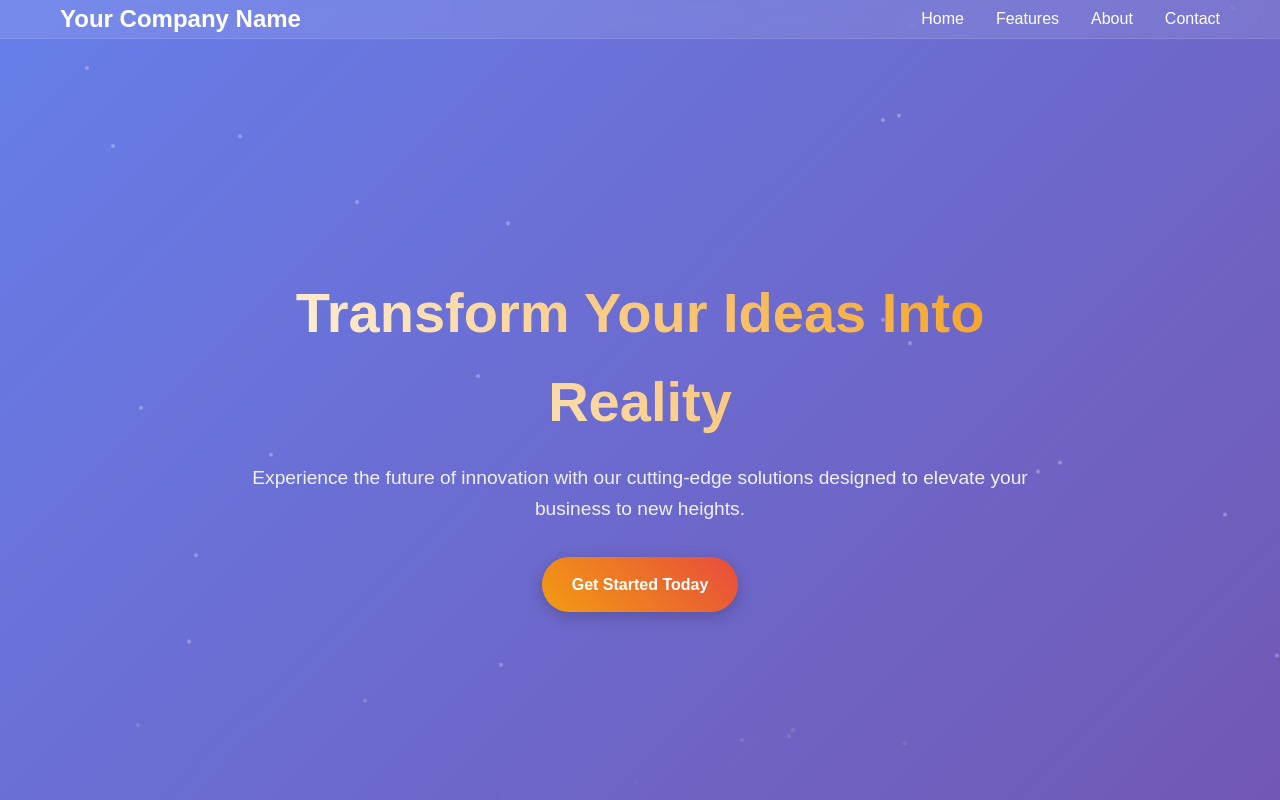
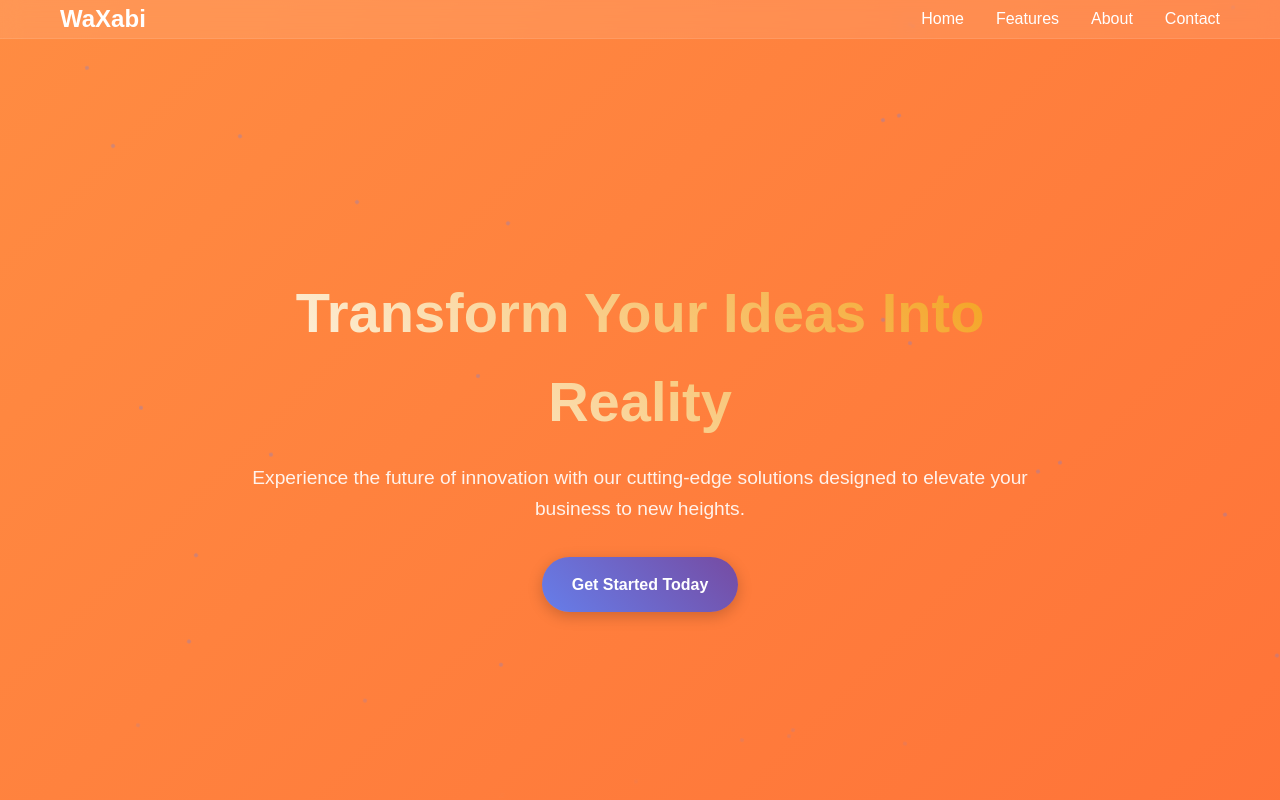
Before and after one commit to xabi-aizpuru/website, a plain HTML site: page index.html in a window 1280 px wide. Shown: the top 800 px of the page. Drawn offline with Linux system fonts and the light colour scheme.

Commit message:
Update index.html

```diff
--- a/index.html
+++ b/index.html
@@ -3,7 +3,7 @@
 <head>
     <meta charset="UTF-8">
     <meta name="viewport" content="width=device-width, initial-scale=1.0">
-    <title>Your Amazing Project</title>
+    <title>WaXabi</title>
     <style>
         * {
             margin: 0;
@@ -15,7 +15,7 @@
             font-family: 'Arial', sans-serif;
             line-height: 1.6;
             color: #333;
-            background: linear-gradient(135deg, #667eea 0%, #764ba2 100%);
+            background: linear-gradient(135deg, #ff8c42 0%, #ff6b35 100%);
             min-height: 100vh;
         }
 
@@ -101,7 +101,7 @@
         .cta-button {
             display: inline-block;
             padding: 15px 30px;
-            background: linear-gradient(45deg, #f39c12, #e74c3c);
+            background: linear-gradient(45deg, #667eea, #764ba2);
             color: white;
             text-decoration: none;
             border-radius: 50px;
@@ -215,7 +215,7 @@
             position: absolute;
             width: 4px;
             height: 4px;
-            background: rgba(255, 255, 255, 0.3);
+            background: rgba(102, 126, 234, 0.3);
             border-radius: 50%;
             animation: float 6s infinite linear;
         }
@@ -245,7 +245,7 @@
     <!-- Header -->
     <header>
         <nav class="container">
-            <a href="#" class="logo">Your Company Name</a>
+            <a href="#" class="logo">WaXabi</a>
             <ul class="nav-links">
                 <li><a href="#home">Home</a></li>
                 <li><a href="#features">Features</a></li>
@@ -295,7 +295,7 @@
     <!-- Footer -->
     <footer>
         <div class="container">
-            <p>&copy; 2025 Your Company Name. All rights reserved. | Made with ❤️</p>
+            <p>&copy; 2025 WaXabi. All rights reserved. | Made with ❤️</p>
         </div>
     </footer>
 
```
